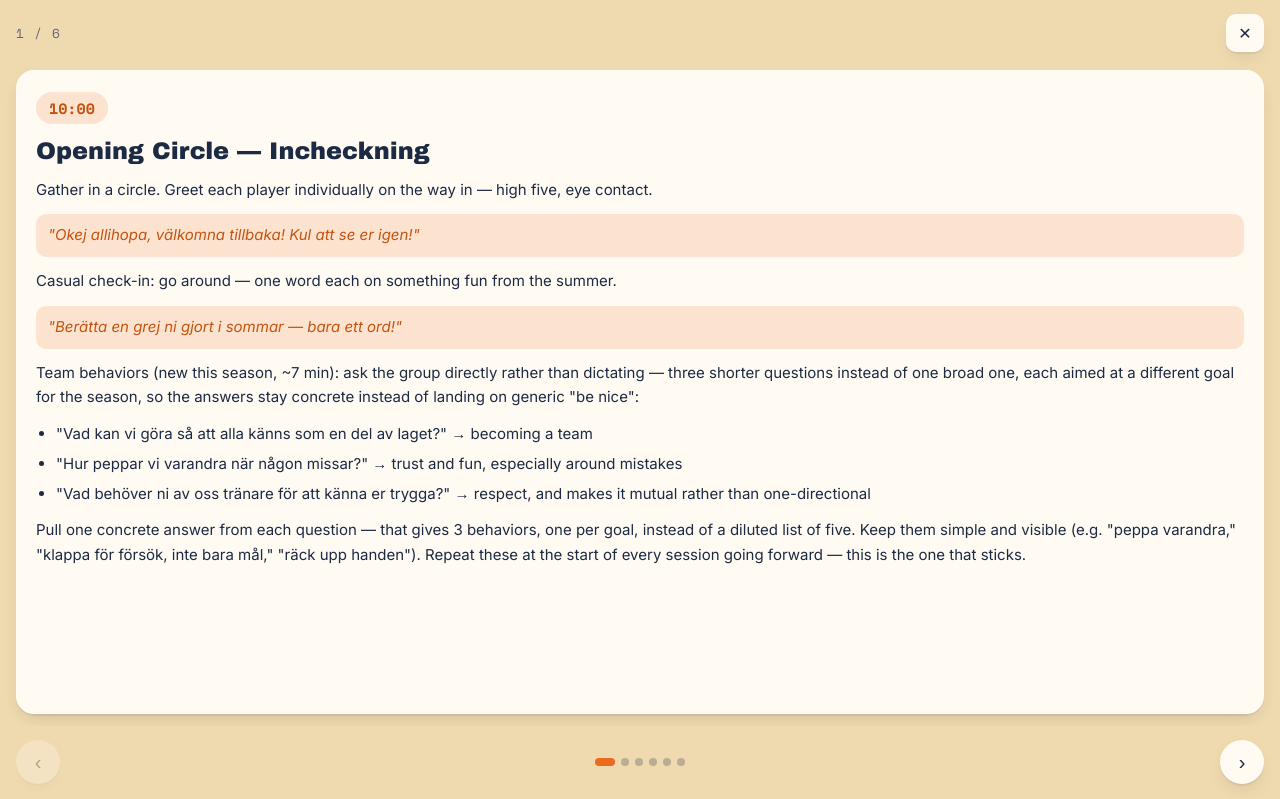
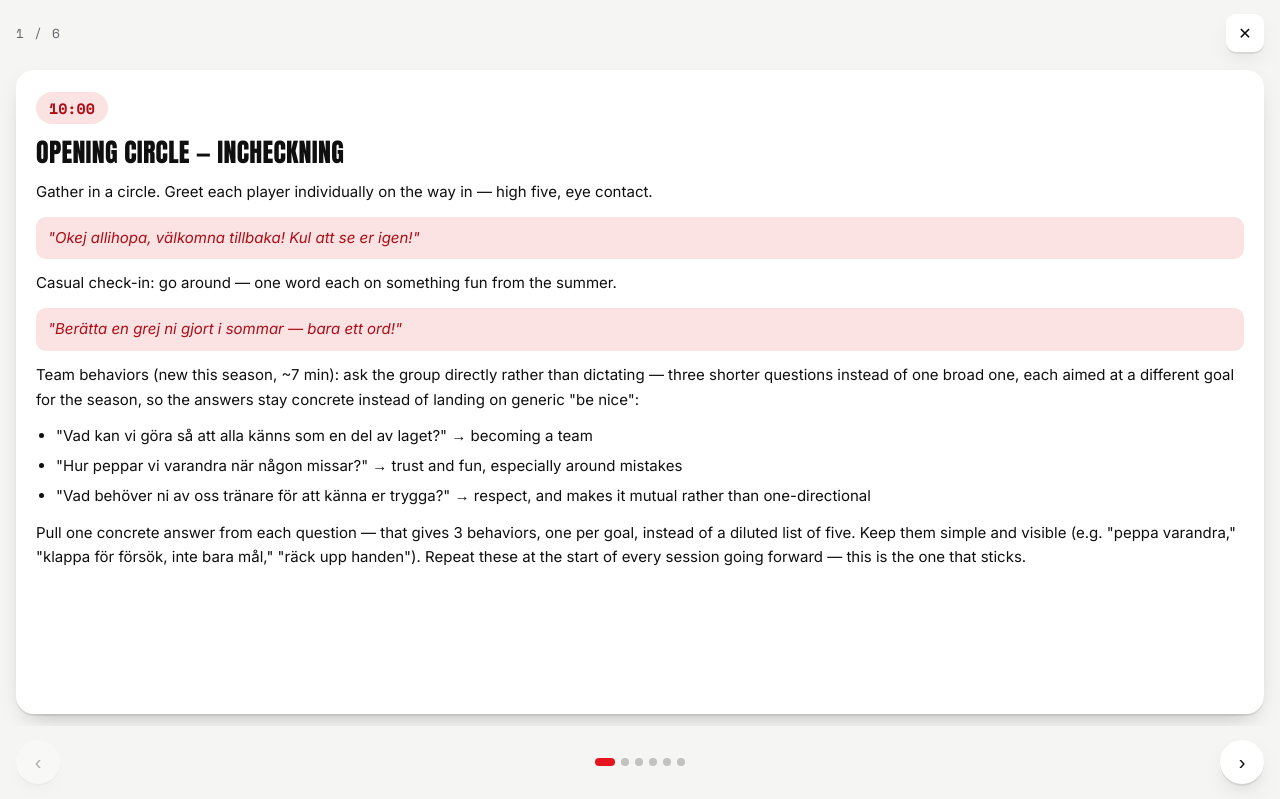
Before and after one commit to dilah/fryshuset_2026-27_f1516, a plain HTML site: page index.html in a window 1280 px wide. Both pictures are taken after a click on the button "Swipe view". Shown: the top 799 px of the page. Drawn offline with nearby package versions, Linux system fonts and the light colour scheme.

Commit message:
Redesign in Fryshuset Basket brand theme
Switch from the placeholder orange/wood-court palette to the club's
actual colors — black, white, and red (confirmed via Wikipedia and
fryshusetbasket.se) — and swap headline type to Anton, echoing the
bold black display font used on the club's own site.

```diff
--- a/index.html
+++ b/index.html
@@ -6,25 +6,24 @@
 <title>Fryshuset Practice Plan</title>
 <link rel="preconnect" href="https://fonts.googleapis.com">
 <link rel="preconnect" href="https://fonts.gstatic.com" crossorigin>
-<link href="https://fonts.googleapis.com/css2?family=Archivo+Black&family=Space+Mono:wght@400;700&family=Inter:ital,wght@0,400;0,500;0,600;0,700;1,400;1,500&display=swap" rel="stylesheet">
+<link href="https://fonts.googleapis.com/css2?family=Anton&family=Space+Mono:wght@400;700&family=Inter:ital,wght@0,400;0,500;0,600;0,700;1,400;1,500&display=swap" rel="stylesheet">
 <style>
   :root{
-    --wood:#EFD9AE;
-    --wood-stripe:#E4C88C;
-    --card:#FFFBF3;
-    --ink:#1C2A44;
-    --ink-soft:#5B6980;
-    --orange:#EA6A1E;
-    --orange-deep:#C4530F;
-    --orange-tint:#FCE3D0;
-    --shadow: 0 2px 0 rgba(28,42,68,0.06), 0 8px 20px -10px rgba(28,42,68,0.25);
+    --bg:#F5F5F3;
+    --card:#FFFFFF;
+    --ink:#0F0F10;
+    --ink-soft:#63636B;
+    --red:#E5151F;
+    --red-deep:#AD0E16;
+    --red-tint:#FBE2E3;
+    --shadow: 0 2px 0 rgba(0,0,0,0.08), 0 10px 24px -12px rgba(0,0,0,0.35);
   }
   *{box-sizing:border-box;-webkit-tap-highlight-color:transparent;}
   html,body{margin:0;padding:0;}
   body{
     font-family:'Inter',system-ui,sans-serif;
     color:var(--ink);
-    background:repeating-linear-gradient(90deg, var(--wood-stripe) 0 3px, var(--wood) 3px 46px);
+    background:var(--bg);
     min-height:100vh;
     padding-bottom:64px;
   }
@@ -38,7 +37,7 @@
     border:none;background:none;padding:8px 11px;font-family:'Space Mono',monospace;
     font-size:11.5px;font-weight:700;letter-spacing:.04em;color:var(--ink-soft);cursor:pointer;
   }
-  .langtoggle button.active{background:var(--orange);color:#fff;}
+  .langtoggle button.active{background:var(--red);color:#fff;}
   .iconbtn{
     border:none;background:var(--card);color:var(--ink);
     width:38px;height:38px;border-radius:10px;
@@ -50,11 +49,11 @@
   header.session-head{margin-bottom:16px;}
   .eyebrow{
     font-family:'Space Mono',monospace; font-size:11px; letter-spacing:.16em;
-    color:var(--orange-deep); font-weight:700; text-transform:uppercase;
+    color:var(--red-deep); font-weight:700; text-transform:uppercase;
   }
   h1{
-    font-family:'Archivo Black',sans-serif; font-weight:400;
-    font-size:30px; line-height:1.05; margin:6px 0 8px; letter-spacing:-0.01em;
+    font-family:'Anton',sans-serif; font-weight:400; text-transform:uppercase;
+    font-size:32px; line-height:1.05; margin:6px 0 8px; letter-spacing:0.01em;
   }
   .focus{font-size:14.5px; line-height:1.55; color:var(--ink-soft); margin:0;}
 
@@ -71,13 +70,13 @@
   }
   .node{
     position:absolute; left:10px; top:16px; width:20px;height:20px;border-radius:50%;
-    border:2.5px solid var(--orange); background:var(--orange-tint);
+    border:2.5px solid var(--red); background:var(--red-tint);
   }
   .card-head{display:flex;align-items:flex-start;justify-content:space-between;gap:10px;cursor:pointer;}
-  .card-title{font-family:'Archivo Black',sans-serif;font-weight:400;font-size:16.5px;line-height:1.25;margin:0;}
+  .card-title{font-family:'Anton',sans-serif;font-weight:400;text-transform:uppercase;font-size:17px;line-height:1.25;margin:0;letter-spacing:0.01em;}
   .duration{
     font-family:'Space Mono',monospace; font-weight:700; font-size:12.5px;
-    background:var(--orange-tint); color:var(--orange-deep); border-radius:20px;
+    background:var(--red-tint); color:var(--red-deep); border-radius:20px;
     padding:3px 9px; white-space:nowrap; flex-shrink:0;
   }
   .chevron{transition:transform .2s ease; color:var(--ink-soft); font-size:11px; margin-left:6px;}
@@ -92,20 +91,20 @@
   .card-body ul{margin:0 0 10px; padding-left:18px;}
   .card-body li{margin-bottom:4px;}
   .card-body em.say{
-    display:block; font-style:italic; color:var(--orange-deep);
-    background:var(--orange-tint); border-radius:8px; padding:7px 10px; margin:4px 0 10px;
+    display:block; font-style:italic; color:var(--red-deep);
+    background:var(--red-tint); border-radius:8px; padding:7px 10px; margin:4px 0 10px;
   }
 
   .tip{
     margin-top:18px; background:var(--ink); color:#fff; border-radius:14px;
     padding:16px; box-shadow:var(--shadow);
   }
-  .tip .eyebrow2{font-family:'Space Mono',monospace;font-size:11px;letter-spacing:.14em;color:var(--orange);text-transform:uppercase;font-weight:700;}
+  .tip .eyebrow2{font-family:'Space Mono',monospace;font-size:11px;letter-spacing:.14em;color:var(--red);text-transform:uppercase;font-weight:700;}
   .tip p{font-size:13.5px; line-height:1.6; margin:8px 0 0; color:#E9EDF4;}
 
   /* ---------- Practice mode (swipe view) ---------- */
   .practice-mode{
-    position:fixed; inset:0; background:var(--wood); z-index:100;
+    position:fixed; inset:0; background:var(--bg); z-index:100;
     display:none; flex-direction:column;
   }
   .practice-mode.active{display:flex;}
@@ -129,18 +128,18 @@
   }
   .p-duration{
     font-family:'Space Mono',monospace; font-weight:700; font-size:15px;
-    background:var(--orange-tint); color:var(--orange-deep); border-radius:20px;
+    background:var(--red-tint); color:var(--red-deep); border-radius:20px;
     padding:5px 13px; align-self:flex-start;
   }
-  .p-title{font-family:'Archivo Black',sans-serif;font-weight:400;font-size:24px;line-height:1.15;margin:14px 0 12px;}
+  .p-title{font-family:'Anton',sans-serif;font-weight:400;text-transform:uppercase;font-size:26px;line-height:1.15;margin:14px 0 12px;letter-spacing:0.01em;}
   .p-body{font-size:15px;line-height:1.65;flex:1;}
   .p-body p{margin:0 0 12px;}
   .p-body p:last-child{margin-bottom:0;}
   .p-body ul{margin:0 0 12px;padding-left:20px;}
   .p-body li{margin-bottom:5px;}
   .p-body em.say{
-    display:block; font-style:italic; color:var(--orange-deep);
-    background:var(--orange-tint); border-radius:10px; padding:9px 12px; margin:6px 0 12px;
+    display:block; font-style:italic; color:var(--red-deep);
+    background:var(--red-tint); border-radius:10px; padding:9px 12px; margin:6px 0 12px;
   }
   .practice-nav{
     display:flex; align-items:center; justify-content:space-between; gap:10px;
@@ -152,8 +151,8 @@
   }
   .nav-btn:disabled{opacity:.3;}
   .practice-dots{display:flex;gap:6px;justify-content:center;flex:1;flex-wrap:wrap;}
-  .p-dot{width:8px;height:8px;border-radius:50%;background:rgba(28,42,68,0.25);cursor:pointer;transition:all .2s ease;border:none;padding:0;}
-  .p-dot.current{width:20px;border-radius:5px;background:var(--orange);}
+  .p-dot{width:8px;height:8px;border-radius:50%;background:rgba(15,15,16,0.22);cursor:pointer;transition:all .2s ease;border:none;padding:0;}
+  .p-dot.current{width:20px;border-radius:5px;background:var(--red);}
 </style>
 </head>
 <body>
```
Also changed, not shown: 1 other file.
